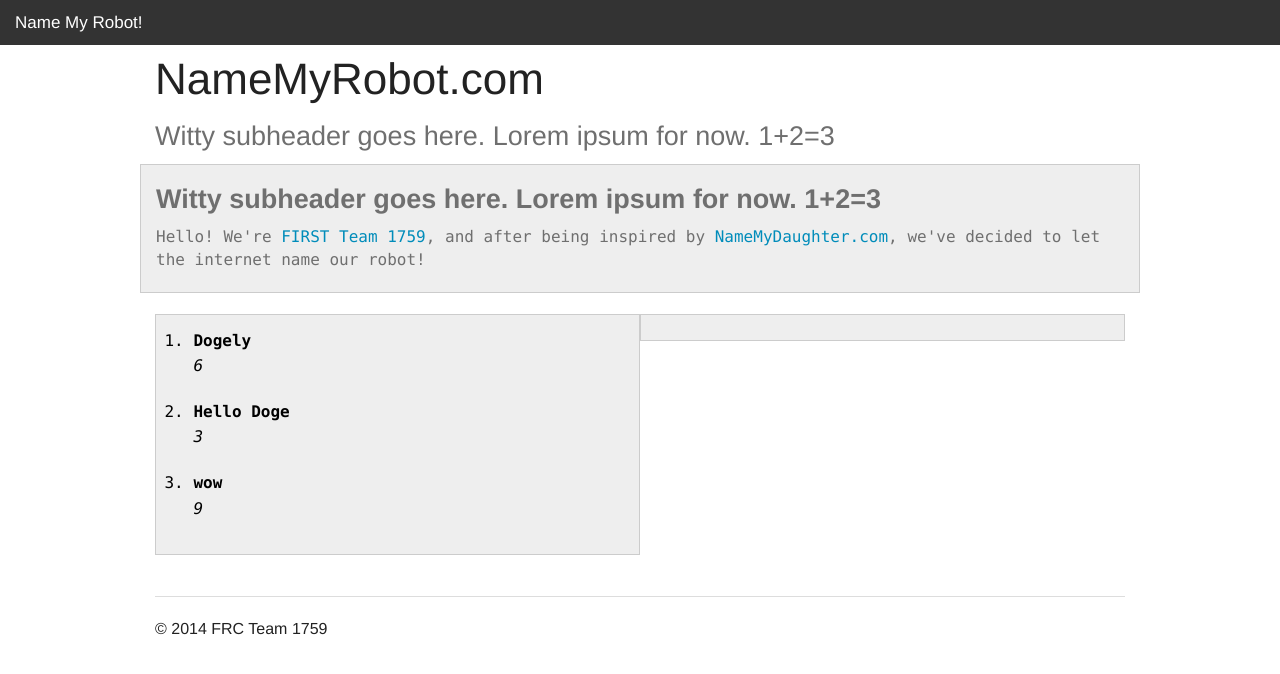
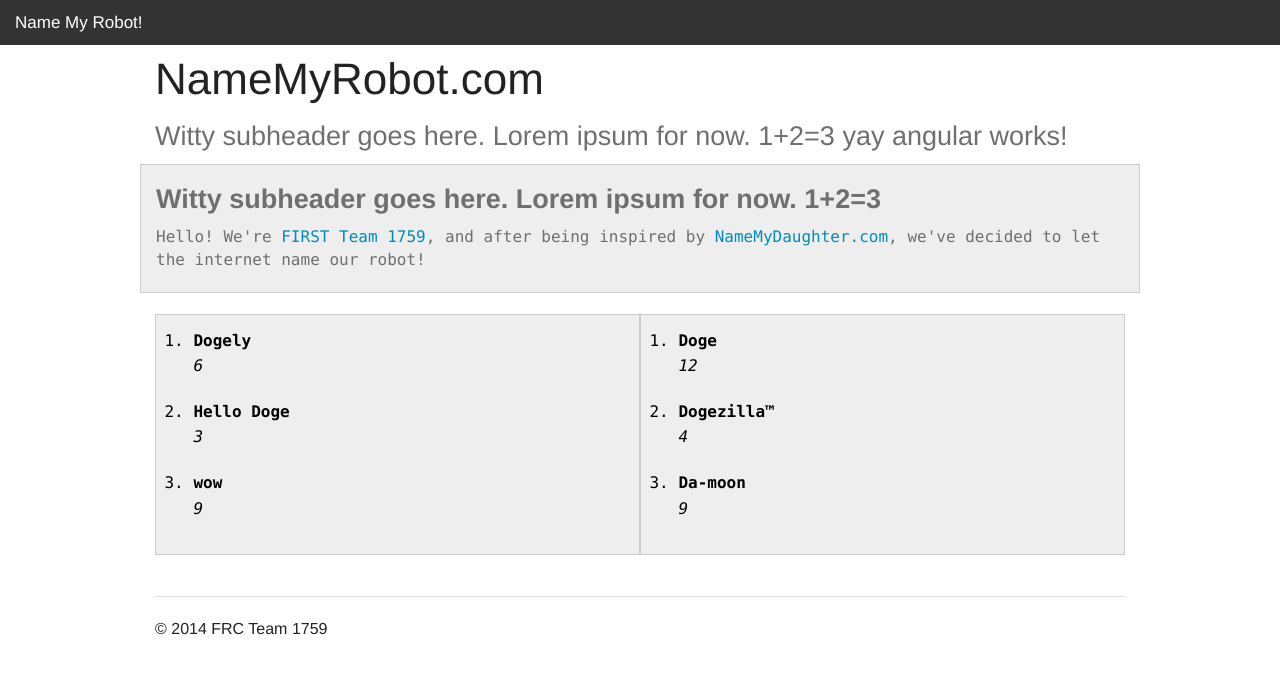
Before and after one commit to eshsrobotics/namemyrobot, a plain HTML site: page public/index.html in a window 1280 px wide. Drawn offline with nearby package versions, Linux system fonts and the light colour scheme; a script that the page names is missing.

Commit message:
Added lastname list

```diff
--- a/public/index.html
+++ b/public/index.html
@@ -57,7 +57,7 @@
         <div class="large-12 columns">
 
           <h1>NameMyRobot.com</h1>
-          <h3 class="subheader">Witty subheader goes here. Lorem ipsum for now. 1+2={{1+2}}</h3>
+          <h3 class="subheader">Witty subheader goes here. Lorem ipsum for now. 1+2={{1+2}} yay angular works!</h3>
 
         </div>
       </div>
@@ -79,20 +79,23 @@
       <!--First Name first-->
 
       <div class="large-6 columns highlight" >
-
         <ol ng-controller="FirstNameListCtrl">
           <li ng-repeat="firstname in firstnames">
             <strong>{{firstname.name}}</strong>
             <p><em>{{firstname.votes}}</em></p>
           </li>
         </ol>
-
       </div>
 
       <!--Last Name-->
 
       <div class="large-6 columns highlight" >
-
+        <ol ng-controller="LastNameListCtrl">
+          <li ng-repeat="lastname in lastnames">
+            <strong>{{lastname.name}}</strong>
+            <p><em>{{lastname.votes}}</em></p>
+          </li>
+        </ol>
       </div>
 
       <!-- End Content -->
--- a/public/js/controllers.js
+++ b/public/js/controllers.js
@@ -14,7 +14,7 @@ angularApp.controller('FirstNameListCtrl', function ($scope) {
 
 
 angularApp.controller('LastNameListCtrl', function ($scope) {
-	$scope.firstnames = [
+	$scope.lastnames = [
     {'name': 'Doge',
      'votes': '12'},
     {'name': 'Dogezilla™',
```
